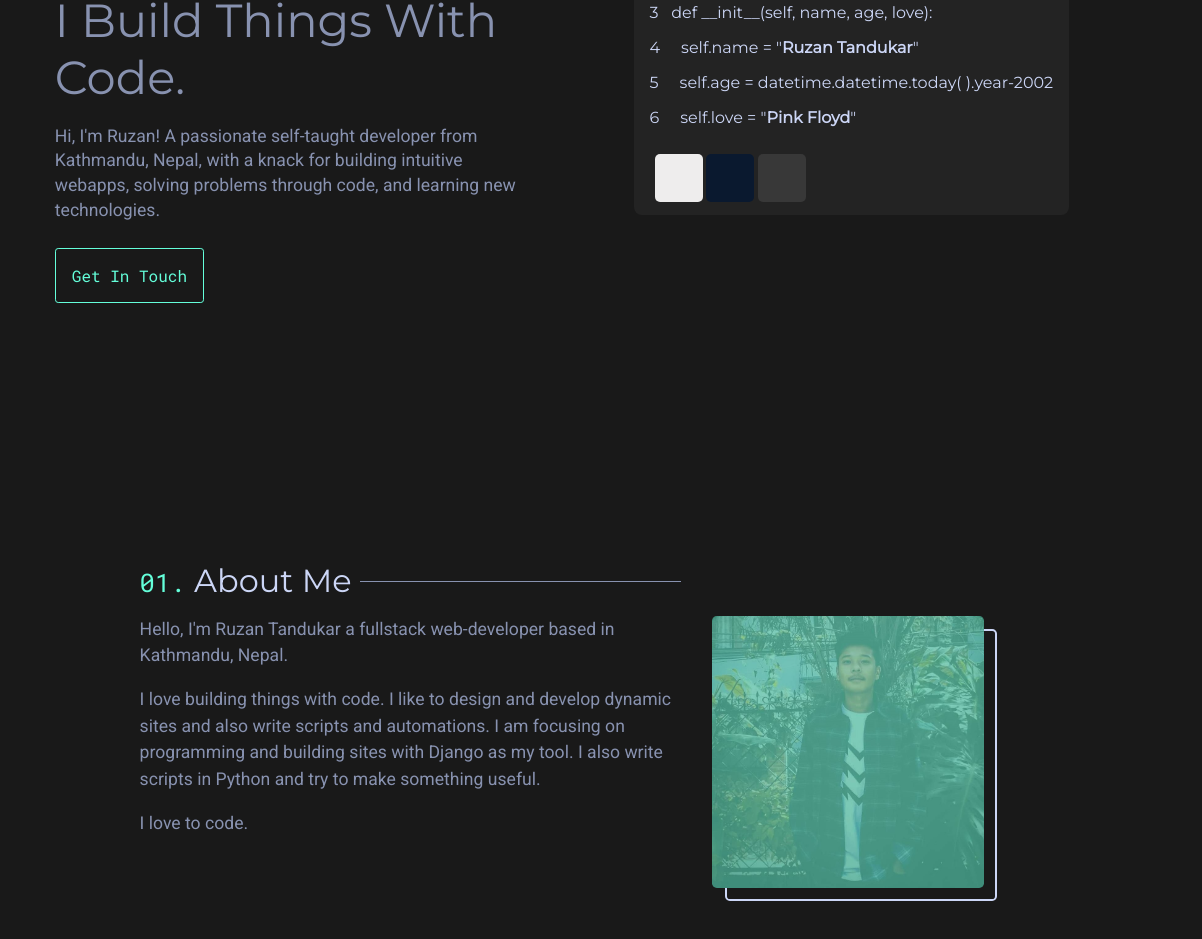
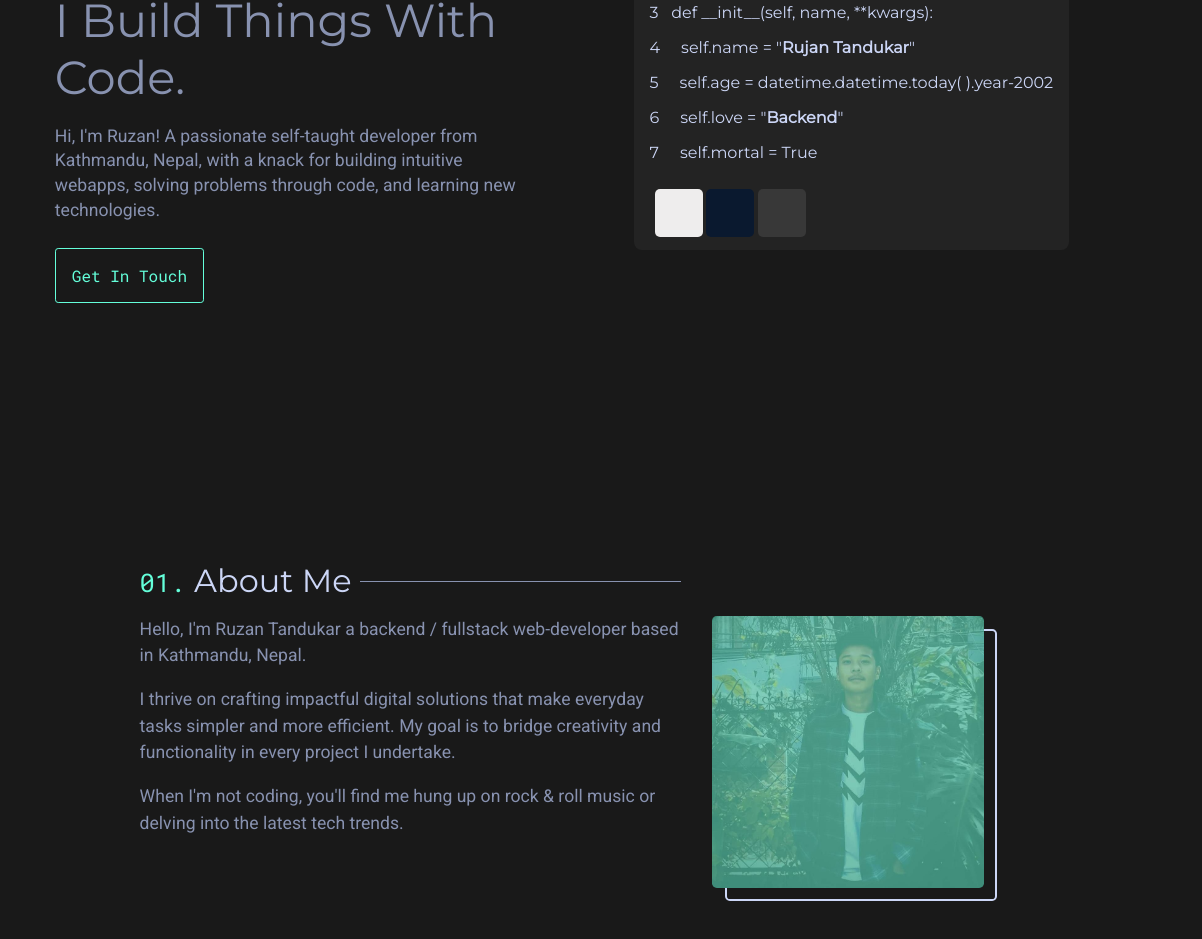
Before and after one commit to Ruzzan/ruzzan.github.io, a plain HTML site: page index.html in a window 1280 px wide. Shown: the part 253-1192 px from the top of the page, 78-1280 px from the left. Drawn offline with nearby package versions, Linux system fonts and the light colour scheme.

Commit message:
copytweaks

```diff
--- a/index.html
+++ b/index.html
@@ -87,10 +87,11 @@ scripts and building something cool with code.">
             <div class="code">
                 <pre>1 import datetime</pre>
                 <pre>2 class <strong>Human</strong>:</pre>
-                <pre>3   def __init__(self, name, age, love):</pre>
-                <pre>4     self.name = "<strong>Ruzan Tandukar</strong>"</pre>
+                <pre>3   def __init__(self, name, **kwargs):</pre>
+                <pre>4     self.name = "<strong>Rujan Tandukar</strong>"</pre>
                 <pre>5     self.age = datetime.datetime.today( ).year-2002</pre>
-                <pre>6     self.love = "<strong>Pink Floyd</strong>" </pre>
+                <pre>6     self.love = "<strong>Backend</strong>" </pre>
+                <pre>7     self.mortal = True</pre>
 
             </div>
 
@@ -107,11 +108,9 @@ scripts and building something cool with code.">
         <p class="section-title wow fadeInDown" data-wow-duraton="2s"> <span class="section-id">01.</span> About Me </p>
         <div class="container-small">
             <div class="about-me wow fadeInLeft" data-wow-duraton="2s">
-                <p>Hello, I'm Ruzan Tandukar a fullstack web-developer based in Kathmandu, Nepal.</p>
-                <p>I love building things with code. I like to design and develop dynamic sites and also write
-                    scripts and automations. I am focusing on programming and building sites with Django as my tool.
-                    I also write scripts in Python and try to make something useful.</p>
-                <p> I love to code. </p>
+                <p>Hello, I'm Ruzan Tandukar a backend / fullstack web-developer based in Kathmandu, Nepal.</p>
+                <p>I thrive on crafting impactful digital solutions that make everyday tasks simpler and more efficient. My goal is to bridge creativity and functionality in every project I undertake.</p>
+                <p>When I'm not coding, you'll find me hung up on rock & roll music or delving into the latest tech trends.</p>
             </div>
             <div class="img-container wow fadeInRight" data-wow-duraton="2s">
                 <img src="/assets/ruzan.jpg"alt="ruzan tandukar" id="my-img">
@@ -140,8 +139,6 @@ scripts and building something cool with code.">
                     d="M2 1v125h125v-125h-125zm66.119 106.513c-1.845 3.749-5.367 6.212-9.448 7.401-6.271 1.44-12.269.619-16.731-2.059-2.986-1.832-5.318-4.652-6.901-7.901l9.52-5.83c.083.035.333.487.667 1.071 1.214 2.034 2.261 3.474 4.319 4.485 2.022.69 6.461 1.131 8.175-2.427 1.047-1.81.714-7.628.714-14.065-.001-10.115.046-20.188.046-30.188h11.709c0 11 .06 21.418 0 32.152.025 6.58.596 12.446-2.07 17.361zm48.574-3.308c-4.07 13.922-26.762 14.374-35.83 5.176-1.916-2.165-3.117-3.296-4.26-5.795 4.819-2.772 4.819-2.772 9.508-5.485 2.547 3.915 4.902 6.068 9.139 6.949 5.748.702 11.531-1.273 10.234-7.378-1.333-4.986-11.77-6.199-18.873-11.531-7.211-4.843-8.901-16.611-2.975-23.335 1.975-2.487 5.343-4.343 8.877-5.235l3.688-.477c7.081-.143 11.507 1.727 14.756 5.355.904.916 1.642 1.904 3.022 4.045-3.772 2.404-3.76 2.381-9.163 5.879-1.154-2.486-3.069-4.046-5.093-4.724-3.142-.952-7.104.083-7.926 3.403-.285 1.023-.226 1.975.227 3.665 1.273 2.903 5.545 4.165 9.377 5.926 11.031 4.474 14.756 9.271 15.672 14.981.882 4.916-.213 8.105-.38 8.581z">
                 </path>
             </svg>
-
-
 
             <svg viewBox="0 0 128 128">
                 <path fill="#64ffda"
@@ -420,7 +417,7 @@ window.onload = function () {
     greet();
     function greet() {
         let greet = document.getElementById("greeting");
-        const greetings = ["Hello", "Hi", "Namaste", "Konnichiwa"]
+        const greetings = ["Hello", "Hi", "Namaste"]
         let random = Math.floor(Math.random() * greetings.length)
         greet.innerHTML = greetings[random] + ",";
 
```
